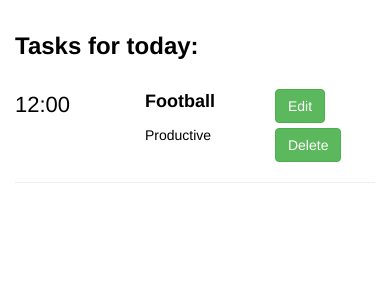
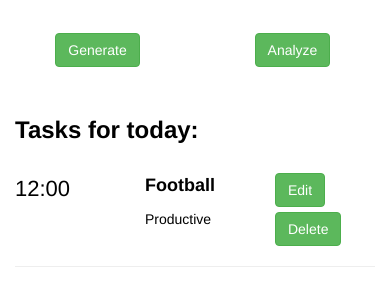
Before and after one commit to JohnDeegs/Goalspring, a Node server app: page /tasks/day/1 in a window 390 px wide. Shown: the part 67-373 px from the top of the page. Run offline with Node 20, Linux system fonts and the light colour scheme; the visitor is signed in with stand-in values (Sample User, id 1); data that the repository does not hold is empty; some libraries are stand-ins or nearby versions.

Commit message:
mobile test

```diff
--- a/views/css/edit.min.css
+++ b/views/css/edit.min.css
@@ -1 +1 @@
-body{background-color:#fff}.navbar{background-color:#360;padding-top:5px;padding-bottom:5px}.navbar a{color:#fff;border-radius:20px}.navbar ul li a:hover{background-color:rgba(255,255,255,0.1)}#signIn{border:2px solid black;border-radius:20px;margin-right:20px;margin-left:30px}.navbar h2{font-size:40px}h1,h2,h3{font-weight:700}#taskLabel{margin-bottom:30px}p{font-size:22px;font-weight:350}#taskTitle{font-size:18px}#taskCat{font-size:14px}#oneTask #delBtn{margin-top:5px}#taskHolder{margin-top:100px;color:#000}form{padding-top:100px}
+body{background-color:#fff}.navbar{background-color:#360;padding-top:5px;padding-bottom:5px}.navbar a{color:#fff;border-radius:20px}.navbar ul li a:hover{background-color:rgba(255,255,255,0.1)}#signIn{border:2px solid black;border-radius:20px;margin-right:20px;margin-left:30px}.navbar h2{font-size:40px}h1,h2,h3{font-weight:700}#taskLabel{margin-bottom:30px}p{font-size:22px;font-weight:350}#taskTitle{font-size:18px}#taskCat{font-size:14px}#oneTask #delBtn{margin-top:5px}#taskHolder{margin-top:50px;color:#000}#information{margin-top:100px}.myBtn{margin:0 auto;display:block}form{padding-top:100px}
--- a/views/css/edit.scss
+++ b/views/css/edit.scss
@@ -83,13 +83,18 @@ p{
 }*/
 
 #taskHolder{
-  margin-top: 100px;
+  margin-top: 50px;
   color: #000;
 }
 
+#information{
+  margin-top: 100px;
+}
 
-
-
+.myBtn{
+  margin: 0 auto;
+  display: block;
+}
 
 // other content
 
--- a/views/tasks.ejs
+++ b/views/tasks.ejs
@@ -57,7 +57,16 @@
 
 	<div class="container-fluid bg1">
 
-		<div id="infomation">
+		<div id="information">
+
+			<div class="row">
+				<div class="col-xs-6">
+					<button class="btn btn-success myBtn">Generate</button>
+				</div>
+				<div class="col-xs-6">
+					<button class="btn btn-success myBtn">Analyze</button>
+				</div>
+			</div>
 
 		</div>
 
```
